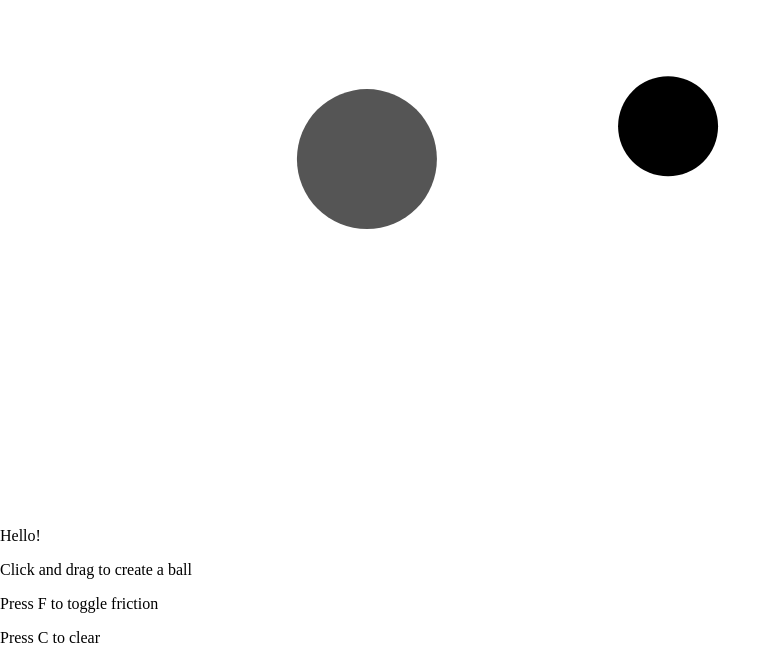
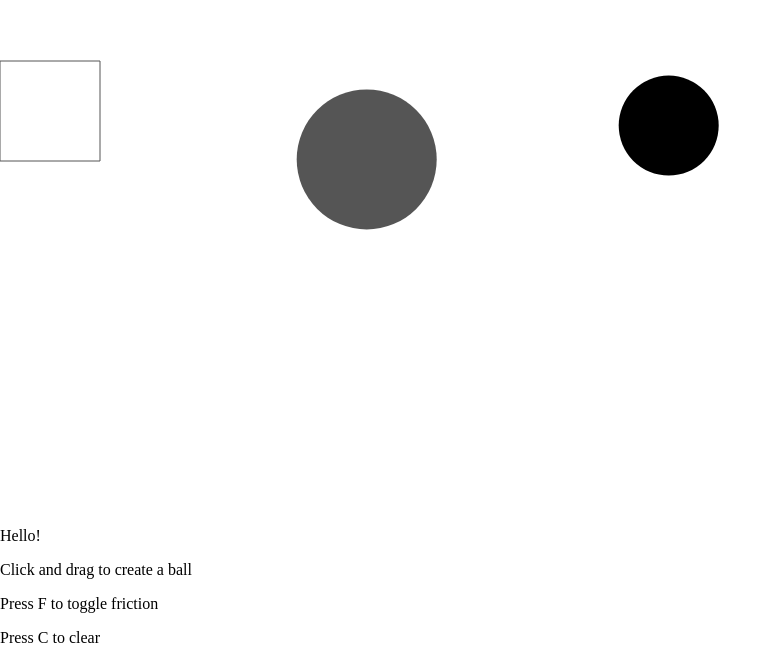
Before and after one commit to Quadmium/Balls, a plain HTML site: page index.html in a window 1280 px wide. Shown: the part 289-936 px from the top of the page, without its empty margins (0-782 px from the left). Drawn offline with Linux system fonts and the light colour scheme.

Commit message:
Modularity, rectangle detection

```diff
--- /dev/null
+++ b/collision.js
@@ -0,0 +1,55 @@
+function handleCollision(curObj, otherObj)
+{
+	// Hardcoded to allow inlining optimization
+
+	if(curObj instanceof pBall && otherObj instanceof pBall)
+		handleCollisionBallBall(curObj, otherObj);
+	else if(curObj instanceof pRect && otherObj instanceof pBall)
+		handleCollisionRectBall(curObj, otherObj);
+	else if(curObj instanceof pBall && otherObj instanceof pRect)
+		handleCollisionRectBall(otherObj, curObj);
+}
+
+function handleCollisionBallBall(curBall, otherBall)
+{
+	var axis = curBall.position.sub(otherBall.position);
+	if(axis.mag2() < (curBall.radius + otherBall.radius) * (curBall.radius + otherBall.radius) && curBall.collision && otherBall.collision)
+	{
+		// Project both velocities to axis frame
+		var bc1 = curBall.velocity.proj(axis);
+		var bc2 = otherBall.velocity.proj(axis);
+
+		// Convert axis frame to center of mass frame
+		// Negate these velocities and return to axis frame
+		var cmVel = bc1.mult(curBall.mass).add(bc2.mult(otherBall.mass)).div(curBall.mass + otherBall.mass);
+		var newv1 = bc1.sub(cmVel).mult(-1).add(cmVel);
+		var newv2 = bc2.sub(cmVel).mult(-1).add(cmVel);
+
+		curBall.velocity = curBall.velocity.sub(bc1).add(newv1);
+		otherBall.velocity = otherBall.velocity.sub(bc2).add(newv2);
+
+		// Avoid balls inside each other by moving smaller ball
+		var smallerBall = curBall.radius < otherBall.radius ? curBall : otherBall;
+		var biggerBall = curBall.radius < otherBall.radius ? otherBall : curBall;
+		if(smallerBall == otherBall)
+			axis = axis.mult(-1);
+
+		smallerBall.position = biggerBall.position.add(axis.norm().mult(smallerBall.radius + biggerBall.radius));
+	}
+}
+
+function handleCollisionRectBall(curRect, otherBall)
+{
+	// Clamp to find closest rectangle point
+	var closestX = clamp(otherBall.position.x, curRect.position.x - curRect.width / 2, curRect.position.x + curRect.width / 2);
+	var closestY = clamp(otherBall.position.y, curRect.position.y - curRect.height / 2, curRect.position.y + curRect.height / 2);
+
+	var distanceX = otherBall.position.x - closestX;
+	var distanceY = otherBall.position.y - closestY;
+
+	if(distanceX * distanceX + distanceY * distanceY < otherBall.radius * otherBall.radius)
+	{
+		console.log("Collision");
+		console.log(curRect.position.y);
+	}
+}
--- a/index.html
+++ b/index.html
@@ -26,101 +26,22 @@
 	<p>Press C to clear</p>
 </body>
 
+<script src="util.js"></script>
+<script src="primitives.js"></script>
+<script src="collision.js"></script>
+
 <script>
 
-function componentToHex(c) {
-    var hex = c.toString(16);
-    return hex.length == 1 ? "0" + hex : hex;
-}
-
-function rgbToHex(r, g, b) {
-    return "#" + componentToHex(r) + componentToHex(g) + componentToHex(b);
-}
-
-var graphics = function()
-{
-	this.canvas = document.getElementById("can");
-	this.ctx = this.canvas.getContext("2d");
-};
-
-var vector = function(x, y)
-{
-	this.x = x;
-	this.y = y;
-	this.mag = function() {
-		return Math.sqrt(this.x * this.x + this.y * this.y);
-	};
-	this.mult = function(c) {
-		return new vector(this.x * c, this.y * c);
-	};
-	this.div = function(c) {
-		return new vector(this.x / c, this.y / c);
-	};
-	this.add = function(v) {
-		return new vector(this.x + v.x, this.y + v.y);
-	};
-	this.sub = function(v) {
-		return new vector(this.x - v.x, this.y - v.y);
-	};
-	this.norm = function() {
-		return new vector(this.x, this.y).div(this.mag());
-	};
-	this.dot = function(v) {
-		return this.x * v.x + this.y * v.y;
-	};
-	this.comp = function(v) {
-		return this.dot(v) / v.mag();
-	};
-	this.proj = function(v) {
-		return v.norm().mult(this.comp(v));
-	};
-	this.clone = function() {
-		return new vector(this.x, this.y);
-	};
-}
-
-var ball = function(radius, position)
-{
-	this.position = position == undefined ? new vector(0, 0) : position.clone();
-	this.radius = radius == undefined ? 50 : radius;
-	this.velocity = new vector(0, 0);
-	this.acceleration = new vector(0, 0);
-	this.mass = 1;
-	this.color = "#000000";
-	this.collision = true;
-};
-
 var worldObjects = [];
-
-function getMousePos(canvas, evt) {
-	var rect = canvas.getBoundingClientRect();
-	return new vector(evt.clientX - rect.left, evt.clientY - rect.top);
-}
-
-document.onkeydown = checkKey;
-
-function checkKey(e) {
-
-    e = e || window.event;
-
-    if (e.keyCode == '70')
-    	friction = !friction;
-    if (e.keyCode == '67')
-    	worldObjects.length = 0;
-}
+var mousePressed = false;
+var drawingBall = false;
+var friction = false;
+var mu = 0.9;
 
 function init()
 {
 	window.lastTime = new Date().getTime();
 	window.g = new graphics();
-
-	worldObjects.push(new ball(70, new vector(250, 400)));
-	worldObjects.push(new ball(50, new vector(400, 400)));
-	worldObjects[0].velocity = new vector(200, 0);
-	worldObjects[0].mass = 70*70/50/50;
-	worldObjects[0].color = "#550055";
-	worldObjects[1].velocity = new vector(400, -50);
-	worldObjects[0].color = "#555555";
 
 	g.canvas.addEventListener('mousemove', function(evt) {
 		window.mousePos = getMousePos(g.canvas, evt);
@@ -135,15 +56,27 @@ function init()
 		window.mousePressed = false;
 	}, false);
 
-	window.mousePressed = false;
-	window.drawingBall = false;
-	window.friction = false;
-	window.mu = 0.9;
+	initWorld();
 
-	OnUpdate();
+	onUpdate();
 }
 
-function OnUpdate()
+function initWorld()
+{
+	worldObjects.push(new pBall(70, new vector(250, 400)));
+	worldObjects.push(new pBall(50, new vector(400, 400)));
+	worldObjects[0].velocity = new vector(200, 0);
+	worldObjects[0].mass = 70*70/50/50;
+	worldObjects[0].color = "#550055";
+	worldObjects[1].velocity = new vector(400, -50);
+	worldObjects[0].color = "#555555";
+
+	worldObjects.push(new pRect(100, 100, new vector(50,400)));
+	worldObjects[2].color = "#555555";
+	worldObjects[2].outline = true;
+}
+
+function onUpdate()
 {
 	var deltaTime = (new Date().getTime() - window.lastTime) / 1000;
 	window.lastTime = new Date().getTime();
@@ -153,71 +86,13 @@ function OnUpdate()
 
 	for(var i=0; i < worldObjects.length; i++)
 	{
-		var curBall = worldObjects[i];
-		curBall.acceleration.y = -500;
-		curBall.velocity = curBall.velocity.add(curBall.acceleration.mult(deltaTime));
-		curBall.position = curBall.position.add(curBall.velocity.mult(deltaTime));
-
-		if(curBall.position.y < curBall.radius)
-		{
-			curBall.velocity.y = -curBall.velocity.y;
-			curBall.position.y = curBall.radius;
-			if(friction)
-				curBall.velocity.y *= mu;
-		}
-
-		if(curBall.position.y > g.canvas.height - curBall.radius)
-		{
-			curBall.velocity.y = -curBall.velocity.y;
-			curBall.position.y = g.canvas.height - curBall.radius;
-			if(friction)
-				curBall.velocity.y *= mu;
-		}
-
-		if(curBall.position.x < curBall.radius)
-		{
-			curBall.velocity.x = -curBall.velocity.x;
-			curBall.position.x = curBall.radius;
-			if(friction)
-				curBall.velocity.x *= mu
-		}
-
-		if(curBall.position.x > g.canvas.width - curBall.radius)
-		{
-			curBall.velocity.x = -curBall.velocity.x;
-			curBall.position.x = g.canvas.width - curBall.radius;
-			if(friction)
-				curBall.velocity.x *= mu;
-		}
+		var curObj = worldObjects[i];
 
 		for(var j=i+1; j < worldObjects.length; j++)
-		{
-			var otherBall = worldObjects[j];
-			var axis = curBall.position.sub(otherBall.position);
-			if(axis.mag() < curBall.radius + otherBall.radius && curBall.collision && otherBall.collision)
-			{
-				// Project both velocities to axis frame
-				var bc1 = curBall.velocity.proj(axis);
-				var bc2 = otherBall.velocity.proj(axis);
+			handleCollision(curObj, worldObjects[j]);
 
-				// Convert axis frame to center of mass frame
-				// Negate these velocities and return to axis frame
-				var cmVel = bc1.mult(curBall.mass).add(bc2.mult(otherBall.mass)).div(curBall.mass + otherBall.mass);
-				var newv1 = bc1.sub(cmVel).mult(-1).add(cmVel);
-				var newv2 = bc2.sub(cmVel).mult(-1).add(cmVel);
-
-				curBall.velocity = curBall.velocity.sub(bc1).add(newv1);
-				otherBall.velocity = otherBall.velocity.sub(bc2).add(newv2);
-
-				// Avoid balls inside each other by moving smaller ball
-				var smallerBall = curBall.radius < otherBall.radius ? curBall : otherBall;
-				var biggerBall = curBall.radius < otherBall.radius ? otherBall : curBall;
-				if(smallerBall == otherBall)
-					axis = axis.mult(-1);
-
-				smallerBall.position = biggerBall.position.add(axis.norm().mult(smallerBall.radius + biggerBall.radius));
-			}
-		}
+		if(curObj.onUpdate != undefined)
+			curObj.onUpdate(deltaTime);
 	}
 
 	g.ctx.fillStyle="#FFFFFF";
@@ -225,14 +100,19 @@ function OnUpdate()
 
 	for(var i=0; i < worldObjects.length; i++)
 	{
-		var curBall = worldObjects[i];
-		g.ctx.fillStyle=curBall.color;
-		g.ctx.beginPath();
-		g.ctx.arc(curBall.position.x, g.canvas.height - curBall.position.y, curBall.radius, 0, 2 * Math.PI);
-		g.ctx.fill();
-		g.ctx.closePath();
+		var curObj = worldObjects[i];
+
+		if(curObj.onDraw != undefined)
+			curObj.onDraw(g);
 	}
 
+	handleInput();
+
+	setTimeout(onUpdate, 1);
+}
+
+function handleInput()
+{
 	if(mousePressed || drawingBall)
 	{
 		window.drawingBall = true;
@@ -251,7 +131,7 @@ function OnUpdate()
 		drawingBall = false;
 		var adjPos = mouseClickPos.clone();
 		adjPos.y = g.canvas.height - adjPos.y;
-		var b = new ball(mousePos.sub(mouseClickPos).mag(), adjPos);
+		var b = new pBall(mousePos.sub(mouseClickPos).mag(), adjPos);
 		b.mass = b.radius * b.radius / 50 / 50;
 
 		var clr = Math.floor(b.radius) % 360;
@@ -259,8 +139,25 @@ function OnUpdate()
 
 		worldObjects.push(b);
 	}
+}
 
-	setTimeout(OnUpdate, 1);
+function getMousePos(canvas, evt)
+{
+	var rect = canvas.getBoundingClientRect();
+	return new vector(evt.clientX - rect.left, evt.clientY - rect.top);
+}
+
+document.onkeydown = checkKey;
+
+function checkKey(e)
+{
+
+    e = e || window.event;
+
+    if (e.keyCode == '70')
+    	friction = !friction;
+    if (e.keyCode == '67')
+    	worldObjects.length = 0;
 }
 
 </script>
--- /dev/null
+++ b/primitives.js
@@ -0,0 +1,90 @@
+var pBall = function(radius, position)
+{
+	this.radius = radius == undefined ? 50 : radius;
+	this.position = position == undefined ? new vector(0, 0) : position.clone();
+	this.velocity = new vector(0, 0);
+	this.acceleration = new vector(0, 0);
+	this.mass = 1;
+	this.color = "#000000";
+	this.collision = true;
+};
+
+var pRect = function(width, height, position, rotation)
+{
+	this.width = width;
+	this.height = height;
+	this.position = position == undefined ? new vector(0, 0) : position.clone();
+	this.rotation = rotation == undefined ? 0 : rotation;
+	this.velocity = new vector(0, 0);
+	this.acceleration = new vector(0, 0);
+	this.mass = 1;
+	this.color = "#000000";
+	this.collision = true;
+	this.outline = false;
+};
+
+pBall.prototype.onUpdate = function(deltaTime)
+{
+	this.acceleration.y = -500;
+	this.velocity = this.velocity.add(this.acceleration.mult(deltaTime));
+	this.position = this.position.add(this.velocity.mult(deltaTime));
+
+	if(this.position.y < this.radius)
+	{
+		this.velocity.y = -this.velocity.y;
+		this.position.y = this.radius;
+		if(friction)
+			this.velocity.y *= mu;
+	}
+
+	if(this.position.y > g.canvas.height - this.radius)
+	{
+		this.velocity.y = -this.velocity.y;
+		this.position.y = g.canvas.height - this.radius;
+		if(friction)
+			this.velocity.y *= mu;
+	}
+
+	if(this.position.x < this.radius)
+	{
+		this.velocity.x = -this.velocity.x;
+		this.position.x = this.radius;
+		if(friction)
+			this.velocity.x *= mu
+	}
+
+	if(this.position.x > g.canvas.width - this.radius)
+	{
+		this.velocity.x = -this.velocity.x;
+		this.position.x = g.canvas.width - this.radius;
+		if(friction)
+			this.velocity.x *= mu;
+	}
+}
+
+pBall.prototype.onDraw = function(g)
+{
+	g.ctx.fillStyle = this.color;
+	g.ctx.beginPath();
+	g.ctx.arc(this.position.x, g.canvas.height - this.position.y, this.radius, 0, 2 * Math.PI);
+	g.ctx.fill();
+	g.ctx.closePath();
+}
+
+pRect.prototype.onUpdate = function(deltaTime)
+{
+
+}
+
+pRect.prototype.onDraw = function(g)
+{
+	g.ctx.fillStyle = this.color;
+	g.ctx.strokeStyle = this.color;
+	g.ctx.beginPath();
+	g.ctx.rect(this.position.x - this.width / 2, g.canvas.height - this.position.y - this.height / 2, this.width, this.height);
+	if(this.outline)
+		g.ctx.stroke();
+	else
+		g.ctx.fill();
+	g.ctx.closePath();
+}
--- /dev/null
+++ b/util.js
@@ -0,0 +1,60 @@
+function clamp(num, lower, upper)
+{
+	return Math.min(Math.max(num, lower), upper);
+}
+
+function componentToHex(c)
+{
+    var hex = c.toString(16);
+    return hex.length == 1 ? "0" + hex : hex;
+}
+
+function rgbToHex(r, g, b)
+{
+    return "#" + componentToHex(r) + componentToHex(g) + componentToHex(b);
+}
+
+var graphics = function()
+{
+	this.canvas = document.getElementById("can");
+	this.ctx = this.canvas.getContext("2d");
+};
+
+var vector = function(x, y)
+{
+	this.x = x;
+	this.y = y;
+	this.mag = function() {
+		return Math.sqrt(this.x * this.x + this.y * this.y);
+	};
+	this.mag2 = function() {
+		return this.x * this.x + this.y * this.y;
+	};
+	this.mult = function(c) {
+		return new vector(this.x * c, this.y * c);
+	};
+	this.div = function(c) {
+		return new vector(this.x / c, this.y / c);
+	};
+	this.add = function(v) {
+		return new vector(this.x + v.x, this.y + v.y);
+	};
+	this.sub = function(v) {
+		return new vector(this.x - v.x, this.y - v.y);
+	};
+	this.norm = function() {
+		return new vector(this.x, this.y).div(this.mag());
+	};
+	this.dot = function(v) {
+		return this.x * v.x + this.y * v.y;
+	};
+	this.comp = function(v) {
+		return this.dot(v) / v.mag();
+	};
+	this.proj = function(v) {
+		return v.norm().mult(this.comp(v));
+	};
+	this.clone = function() {
+		return new vector(this.x, this.y);
+	};
+}
```
Also changed, not shown: v1/index.html (added, +267 -0 lines).
